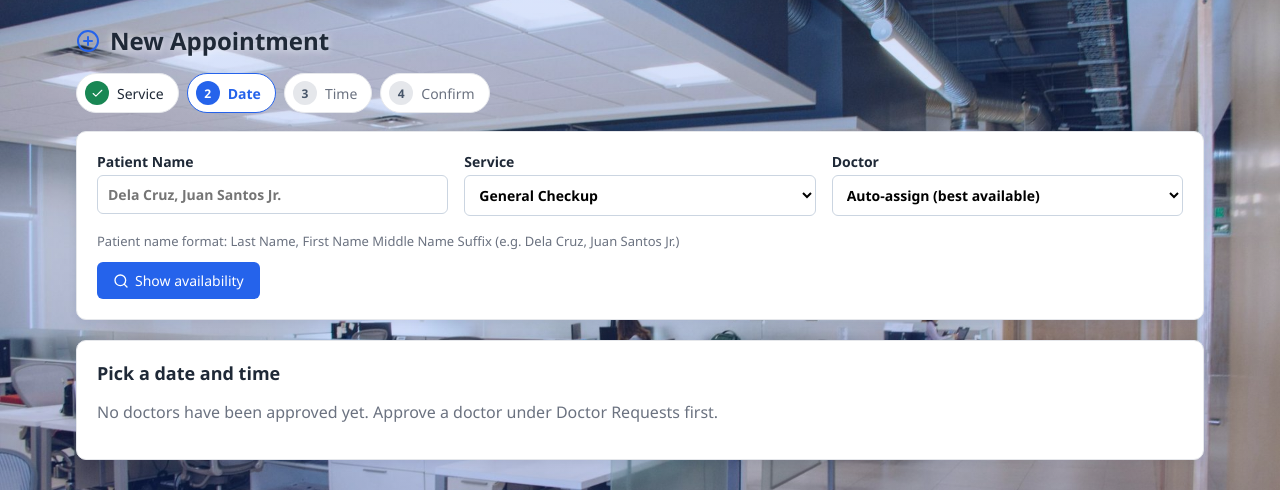
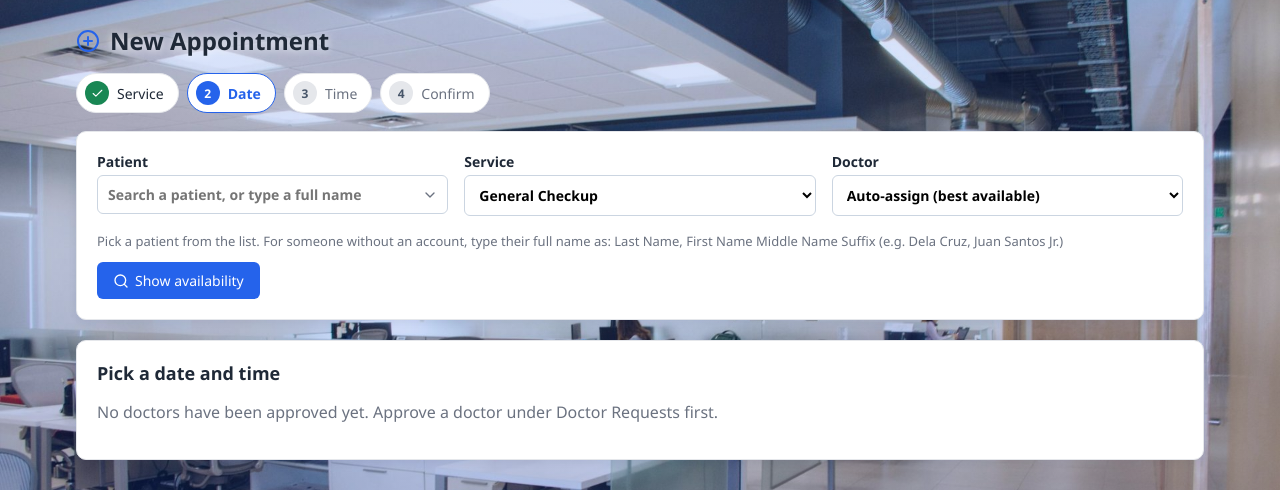
Before and after one commit to theregres/CLINIC-APPOINTMENT, a Flask app: page /admin/appointments/new in a window 1280 px wide. Shown: the part 88-578 px from the top of the page. Run offline with Flask 3, Linux system fonts and the light colour scheme; the visitor is signed in with stand-in values (Sample User, id 1); data that the repository does not hold is empty; parts of the project's set-up code (start-up, migrations or seed data) failed here and were passed over; some libraries are stand-ins or nearby versions.

Commit message:
PATIENT NAME DROPDOWN

```diff
--- a/app.py
+++ b/app.py
@@ -59,6 +59,11 @@ def account_id_for(role, name):
         g.account_numbers = manager.get_account_number_map()
     key = (name or "").strip()
     return format_account_no(g.account_numbers[role].get(key if role == "doctor" else key.lower()))
+
+
+def patient_options():
+    """Patients prepared for the searchable dropdown (see templates/_combobox.html)."""
+    return [{"u": username, "n": name, "id": format_account_no(no)} for username, name, no in manager.list_patients()]
 
 
 app.jinja_env.filters["acct_no"] = format_account_no
@@ -762,7 +767,7 @@ def admin_appointment_page(editing):
     return render_template(
         "admin_appointment_form.html", editing=editing, rid=rid, record=record, endpoint=endpoint,
         patient_name=patient_name, service=service, doctor=doctor, doctors=doctors, services=SERVICES,
-        cal=cal, slots=slots, selected=selected, reason=record.reason if record else "",
+        patients=patient_options(), cal=cal, slots=slots, selected=selected, reason=record.reason if record else "",
     )
 
 
@@ -1164,12 +1169,11 @@ def doctor_book():
             flash(str(e), "error")
         return redirect(url_for("doctor_book", patient=patient[0] if patient else "", service=service))
 
-    query = request.args.get("q", "").strip()
     if patient is None:
-        return render_template("doctor_book.html", patient=None, results=manager.search_patients(query), query=query,
+        return render_template("doctor_book.html", patient=None, patients=patient_options(),
                                specializations=specializations, service=service, cal=None, slots=[], selected="")
     cal, slots, selected = booking_calendar("doctor_book", {"patient": patient[0], "service": service}, service, session["name"])
-    return render_template("doctor_book.html", patient=patient, results=[], query="", specializations=specializations,
+    return render_template("doctor_book.html", patient=patient, patients=[], specializations=specializations,
                            service=service, cal=cal, slots=slots, selected=selected)
 
 
--- a/database.py
+++ b/database.py
@@ -938,6 +938,10 @@ class DataManager:
         rows = self._fetch("SELECT username, name, account_no FROM patients WHERE username = %s", (username,))
         return rows[0] if rows else None
 
+    def list_patients(self) -> list[tuple]:
+        """(username, name, account_no) of every patient, for the searchable patient dropdown."""
+        return self._fetch("SELECT username, name, account_no FROM patients ORDER BY name")
+
     def search_patients(self, query: str, limit: int = 20) -> list[tuple]:
         """Patients matching a name, username or account ID (e.g. 000-004). An empty query lists the first patients."""
         query = (query or "").strip()
--- a/icons.py
+++ b/icons.py
@@ -48,6 +48,7 @@ _ICONS = {
     "message": '<path d="M21 15a2 2 0 0 1-2 2H7l-4 4V5a2 2 0 0 1 2-2h14a2 2 0 0 1 2 2z"/>',
     "bell": '<path d="M18 8A6 6 0 0 0 6 8c0 7-3 9-3 9h18s-3-2-3-9"/><path d="M13.73 21a2 2 0 0 1-3.46 0"/>',
     "circle": '<circle cx="12" cy="12" r="9"/>',
+    "chevron-down": '<polyline points="6 9 12 15 18 9"/>',
     "database": '<ellipse cx="12" cy="5" rx="9" ry="3"/><path d="M21 12c0 1.66-4 3-9 3s-9-1.34-9-3"/><path d="M3 5v14c0 1.66 4 3 9 3s9-1.34 9-3V5"/>',
     "download": '<path d="M21 15v4a2 2 0 0 1-2 2H5a2 2 0 0 1-2-2v-4"/><polyline points="7 10 12 15 17 10"/><line x1="12" y1="15" x2="12" y2="3"/>',
     "eye": '<path d="M1 12s4-8 11-8 11 8 11 8-4 8-11 8-11-8-11-8z"/><circle cx="12" cy="12" r="3"/>',
--- /dev/null
+++ b/static/combobox.js
@@ -0,0 +1,116 @@
+/* Searchable patient dropdown (see templates/_combobox.html). */
+(function () {
+    function norm(text) { return (text || "").toLowerCase(); }
+    function make(tag, className, text) {
+        var node = document.createElement(tag);
+        if (className) node.className = className;
+        if (text !== undefined) node.textContent = text;
+        return node;
+    }
+
+    function init(root) {
+        var input = root.querySelector(".combo-input"), list = root.querySelector(".combo-list");
+        var hidden = root.querySelector(".combo-value"), form = input.form;
+        var data = JSON.parse(document.getElementById(root.id + "-data").textContent);
+        var pickOnly = root.dataset.mode === "id", submit = root.dataset.submit === "1";
+        var shown = [], active = -1;
+
+        function matches(query) {
+            var terms = norm(query).split(/\s+/).filter(Boolean);
+            var found = data.filter(function (p) {
+                var haystack = norm(p.n + " " + p.u + " " + p.id + " " + p.id.replace("-", ""));
+                return terms.every(function (t) { return haystack.indexOf(t) > -1; });
+            });
+            return found.slice(0, 50);
+        }
+        function setActive(index) {
+            var items = list.querySelectorAll("[role=option]");
+            active = index;
+            items.forEach(function (item, i) {
+                var on = i === index;
+                item.classList.toggle("active", on);
+                item.setAttribute("aria-selected", on ? "true" : "false");
+                if (on) { item.scrollIntoView({ block: "nearest" }); input.setAttribute("aria-activedescendant", item.id); }
+            });
+        }
+        function open() {
+            shown = matches(input.value);
+            list.textContent = "";
+            if (!shown.length) {
+                var typed = input.value.trim();
+                list.appendChild(make("li", "combo-empty", pickOnly || !typed
+                    ? "No matching patients"
+                    : "No matching patient. Press Enter to use “" + typed + "” as a new patient name."));
+            }
+            shown.forEach(function (p, i) {
+                var item = make("li", "combo-option");
+                item.id = root.id + "-opt-" + i;
+                item.setAttribute("role", "option");
+                item.appendChild(make("span", "mini-avatar neutral", (p.n || "?").charAt(0).toUpperCase()));
+                item.appendChild(make("span", "combo-name", p.n));
+                item.appendChild(make("span", "acct-id", p.id));
+                item.appendChild(make("span", "combo-user", p.u));
+                item.addEventListener("mousedown", function (event) { event.preventDefault(); pick(i); });
+                item.addEventListener("mousemove", function () { if (active !== i) setActive(i); });
+                list.appendChild(item);
+            });
+            list.hidden = false;
+            input.setAttribute("aria-expanded", "true");
+            setActive(shown.length && input.value.trim() ? 0 : -1);  // first match is highlighted once something is typed
+        }
+        function close() {
+            list.hidden = true;
+            input.setAttribute("aria-expanded", "false");
+            input.removeAttribute("aria-activedescendant");
+        }
+        function pick(index) {
+            var p = shown[index];
+            if (!p) return;
+            input.value = p.n;
+            if (hidden) hidden.value = p.u;
+            input.setCustomValidity("");
+            close();
+            if (submit && form) form.submit();
+        }
+
+        input.addEventListener("focus", open);
+        input.addEventListener("click", function () { if (list.hidden) open(); });
+        input.addEventListener("input", function () {
+            if (hidden) hidden.value = "";
+            input.setCustomValidity("");
+            open();
+        });
+        input.addEventListener("blur", close);
+        input.addEventListener("keydown", function (event) {
+            if (event.key === "ArrowDown" || event.key === "ArrowUp") {
+                event.preventDefault();
+                if (list.hidden) { open(); return; }
+                if (!shown.length) return;
+                var step = event.key === "ArrowDown" ? 1 : -1;
+                setActive((active + step + shown.length) % shown.length);
+            } else if (event.key === "Enter") {
+                if (!list.hidden && active > -1) { event.preventDefault(); pick(active); }
+                else if (pickOnly) event.preventDefault();
+            } else if (event.key === "Escape") {
+                close();
+            }
+        });
+        root.querySelector(".combo-caret").addEventListener("mousedown", function (event) {
+            event.preventDefault();
+            if (list.hidden) { input.focus(); open(); } else close();
+        });
+        if (pickOnly && form) {
+            form.addEventListener("submit", function (event) {
+                if (!hidden.value) {
+                    event.preventDefault();
+                    input.setCustomValidity("Choose a patient from the list.");
+                    input.reportValidity();
+                }
+            });
+        }
+    }
+
+    document.addEventListener("DOMContentLoaded", function () {
+        document.querySelectorAll(".combo").forEach(init);
+    });
+})();
--- a/static/style.css
+++ b/static/style.css
@@ -349,3 +349,16 @@ details[open] > summary { margin-bottom: 10px; }
 .callout { display: flex; gap: 10px; align-items: flex-start; padding: 12px 14px; border-radius: 10px; margin: 12px 0; font-size: 14px; line-height: 1.45; }
 .callout > svg { flex: none; margin-top: 2px; }
 .callout.error { background: #fee2e2; color: #7f1d1d; border: 1px solid #fecaca; }
+
+/* Searchable patient dropdown */
+.combo { position: relative; margin-top: 4px; }
+.combo-input { margin-top: 0 !important; padding-right: 34px !important; }
+.combo-caret { position: absolute; right: 10px; top: 50%; transform: translateY(-50%); color: var(--muted); display: flex; cursor: pointer; }
+.combo-list { position: absolute; z-index: 60; left: 0; right: 0; top: calc(100% + 4px); max-height: 280px; overflow-y: auto; margin: 0; padding: 4px; list-style: none; background: #fff; color: var(--text); border: 1px solid #cbd5e1; border-radius: 10px; box-shadow: 0 10px 25px rgba(0, 0, 0, .15); font-weight: 400; }
+.combo-list[hidden] { display: none; }
+.combo-option { display: flex; align-items: center; gap: 10px; padding: 8px 10px; border-radius: 6px; cursor: pointer; }
+.combo-option.active { background: color-mix(in srgb, var(--accent) 12%, transparent); }
+.combo-name { font-size: 14px; font-weight: 600; min-width: 0; overflow: hidden; text-overflow: ellipsis; white-space: nowrap; }
+.combo-user { margin-left: auto; font-size: 12px; color: var(--muted); white-space: nowrap; }
+.combo-empty { padding: 10px; color: var(--muted); font-size: 14px; }
+@media (max-width: 520px) { .combo-user { display: none; } }
--- /dev/null
+++ b/templates/_combobox.html
@@ -0,0 +1,20 @@
+{#- Searchable patient dropdown.
+    mode 'id'  : the visitor must pick a patient; the form field `field` receives the patient's username.
+    mode 'name': the text box itself is the form field (a name can also be typed, e.g. for a patient without an account).
+    `patients` is a list of {"u": username, "n": name, "id": "000-000"}. -#}
+{% macro patient_combobox(patients, label, field, value='', mode='name', submit_on_pick=False, placeholder='Search by name, username or ID') %}
+{% set cid = 'combo-' ~ field %}
+<label class="combo-wrap">{{ label }}
+    <div class="combo" id="{{ cid }}" data-mode="{{ mode }}" data-submit="{{ 1 if submit_on_pick else 0 }}">
+        <input type="text" class="combo-input" {% if mode == 'name' %}name="{{ field }}" required{% endif %} value="{{ value }}"
+               placeholder="{{ placeholder }}" autocomplete="off" role="combobox" aria-autocomplete="list"
+               aria-expanded="false" aria-controls="{{ cid }}-list">
+        {% if mode == 'id' %}<input type="hidden" class="combo-value" name="{{ field }}" value="">{% endif %}
+        <span class="combo-caret" aria-hidden="true">{{ icon('chevron-down', 16) }}</span>
+        <ul class="combo-list" id="{{ cid }}-list" role="listbox" hidden></ul>
+    </div>
+</label>
+<script type="application/json" id="{{ cid }}-data">{{ patients|tojson }}</script>
+{% endmacro %}
+
+{% macro combobox_script() %}<script src="{{ url_for('static', filename='combobox.js') }}" defer></script>{% endmacro %}
--- a/templates/admin_appointment_form.html
+++ b/templates/admin_appointment_form.html
@@ -2,6 +2,7 @@
 {% import "_calendar.html" as cals with context %}
 {% from "_ui.html" import booking_steps %}
 {% from "_booking.html" import slot_picker %}
+{% from "_combobox.html" import patient_combobox, combobox_script %}
 {% block title %}{{ 'Edit' if editing else 'New' }} Appointment{% endblock %}
 {% block content %}
 <h1 class="page-title">{{ icon('pencil' if editing else 'plus-circle', 24) }} {{ 'Edit Appointment ' ~ rid if editing else 'New Appointment' }}</h1>
@@ -10,9 +11,7 @@
     <form method="get" action="{{ url_for(endpoint) }}">
         {% if editing %}<input type="hidden" name="rid" value="{{ rid }}">{% endif %}
         <div class="form-grid">
-            <label>Patient Name
-                <input type="text" name="patient_name" value="{{ patient_name }}" placeholder="Dela Cruz, Juan Santos Jr." required>
-            </label>
+            {{ patient_combobox(patients, 'Patient', 'patient_name', patient_name, 'name', False, 'Search a patient, or type a full name') }}
             <label>Service
                 <select name="service" onchange="this.form.submit()">
                     {% for item in services %}<option value="{{ item }}" {{ 'selected' if item == service }}>{{ item }}</option>{% endfor %}
@@ -25,7 +24,7 @@
                 </select>
             </label>
         </div>
-        <p class="hint">Patient name format: Last Name, First Name Middle Name Suffix (e.g. Dela Cruz, Juan Santos Jr.)</p>
+        <p class="hint">Pick a patient from the list. For someone without an account, type their full name as: Last Name, First Name Middle Name Suffix (e.g. Dela Cruz, Juan Santos Jr.)</p>
         <button class="btn" type="submit">{{ icon('search', 16) }} Show availability</button>
     </form>
 </div>
@@ -78,4 +77,5 @@
     </div>
     {% endif %}
 </div>
+{{ combobox_script() }}
 {% endblock %}
```
Also changed, not shown: templates/doctor_book.html (+12 -24 lines).
